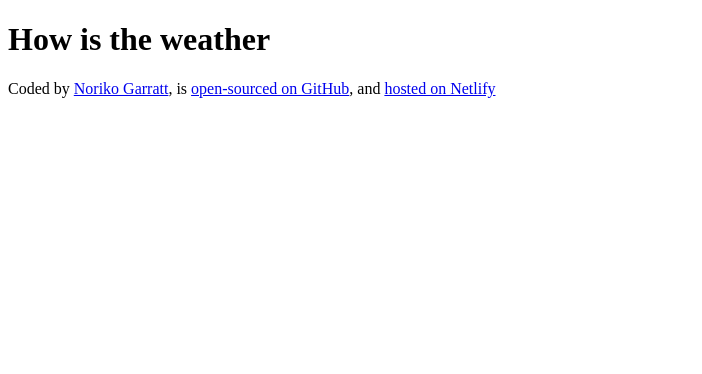
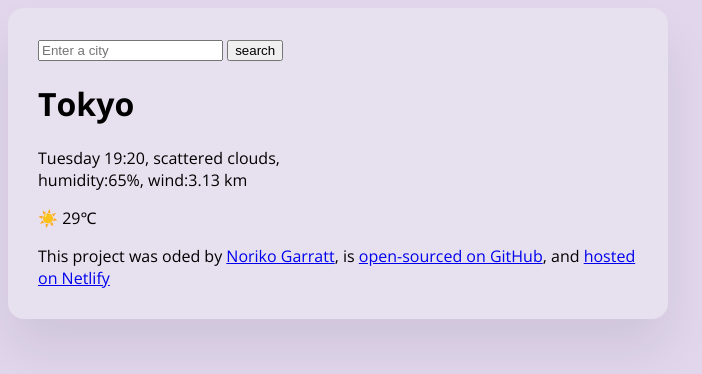
Before and after one commit to norikog3/Tenki-app, a plain HTML site: page index.html in a window 1280 px wide. Shown: the whole page, without its empty margins (0-702 px from the left). Drawn offline with nearby package versions, Linux system fonts and the light colour scheme.

Commit message:
html,css, font
html added
google font added
css added

```diff
--- a/index.html
+++ b/index.html
@@ -3,14 +3,36 @@
   <head>
     <meta charset="UTF-8" />
     <meta name="viewport" content="width=device-width, initial-scale=1.0" />
+    <link rel="stylesheet" href="src/style.css" />
+    <link rel="preconnect" href="https://fonts.googleapis.com">
+<link rel="preconnect" href="https://fonts.gstatic.com" crossorigin>
+<link href="https://fonts.googleapis.com/css2?family=Open+Sans:ital,wght@0,300..800;1,300..800&display=swap" rel="stylesheet">
     <title>Tenki Weather App</title>
   </head>
   <body>
-    <h1>How is the weather</h1>
+    <div class="weather-app">
+      <header>
+        <form>
+          <input type="search" placeholder="Enter a city" required />
+          <input type="submit" value="search" />
+        </form>
+      </header>
+      <main>
+        <h1>Tokyo</h1>
+        <div>
+          <p>
+            Tuesday 19:20, scattered clouds,<br />
+            humidity:65%, wind:3.13 km
+          </p>
+        </div>
+        <div>
+          <p>☀️ 29℃</p>
+        </div>
+      </main>
       <footer>
-      Coded by
-      <a href="https://github.com/norikog3" target="_blank">Noriko Garratt</a>,
-      is
+        This project was oded by
+        <a href="https://github.com/norikog3" target="_blank">Noriko Garratt</a
+        >, is
         <a href="https://github.com/norikog3/Tenki-app" target="_blank"
           >open-sourced on GitHub</a
         >, and
@@ -18,5 +40,6 @@
           >hosted on Netlify</a
         >
       </footer>
+    </div>
   </body>
 </html>
--- /dev/null
+++ b/src/style.css
@@ -0,0 +1,18 @@
+body {
+  background-color: rgb(225, 214, 235);
+
+  font-family: "Open Sans", sans-serif;
+  font-optical-sizing: auto;
+  font-weight: <weight>;
+  font-style: normal;
+  font-variation-settings: "wdth" 100;
+}
+
+.weather-app {
+  background-color: rgb(231, 224, 238);
+  max-width: 600px;
+  margin: 45 auto;
+  box-shadow: 0 30px 50px rgba(14, 6, 33, 0.08);
+  border-radius: 16px;
+  padding: 30px;
+}
```
Lines whose indentation alone changed are shown as unchanged.
